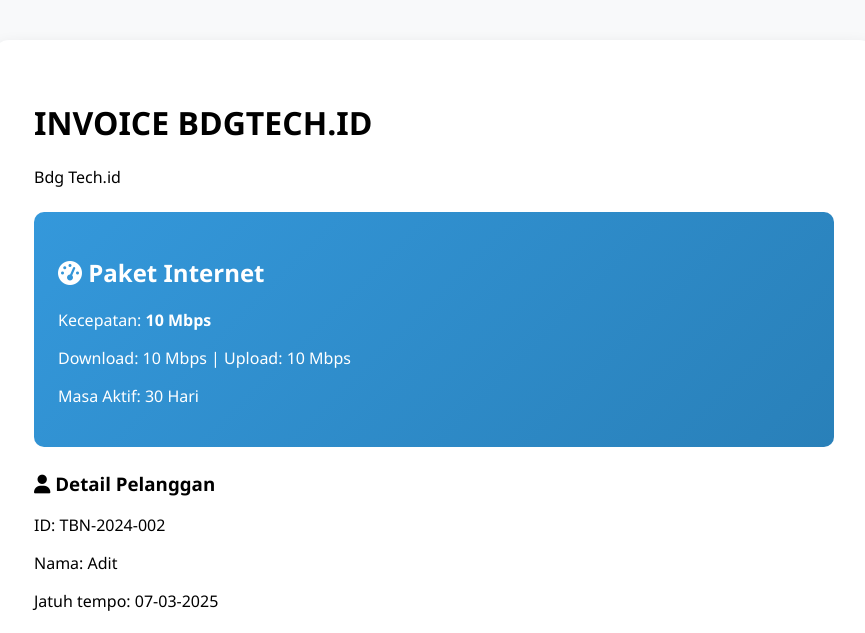
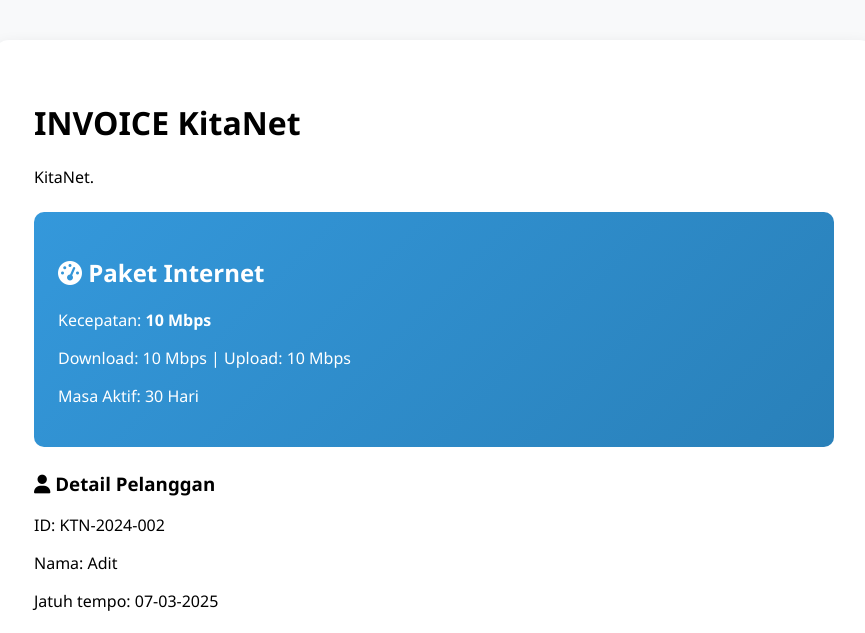
Before and after one commit to Arif1725/InvKitaNet, a plain HTML site: page index.html in a window 1280 px wide. Shown: the top 633 px of the page, without its empty margins (206-1071 px from the left). Drawn offline with Linux system fonts and the light colour scheme.

Commit message:
Update index.html

```diff
--- a/index.html
+++ b/index.html
@@ -10,8 +10,8 @@
 <body>
     <div class="invoice-card">
         <header class="text-center">
-            <h1>INVOICE BDGTECH.ID</h1>
-            <p>Bdg Tech.id</p>
+            <h1>INVOICE KitaNet</h1>
+            <p>KitaNet.</p>
         </header>
 
         <div class="speed-details">
@@ -25,7 +25,7 @@
 
         <div class="customer-info">
             <h3><i class="fas fa-user"></i> Detail Pelanggan</h3>
-            <p>ID: TBN-2024-002</p>
+            <p>ID: KTN-2024-002</p>
             <p>Nama: Adit</p>
             <p>Jatuh tempo: 07-03-2025</p>
         </div>
@@ -97,7 +97,7 @@
                 <li>Pilih metode pembayaran</li>
                 <li>Transfer sesuai nominal</li>
                 <li>Konfirmasi pembayaran </li>
-                <li>Kirim bukti pembayaran </li>
+                <li>Kirim bukti pembayaran via WhatsApp </li>
             </ol>
             <button onclick="confirmPayment()"
                     style="background: var(--secondary-color); color: white; padding: 10px 20px; border: none; border-radius: 5px; margin-top: 1rem;">
```
